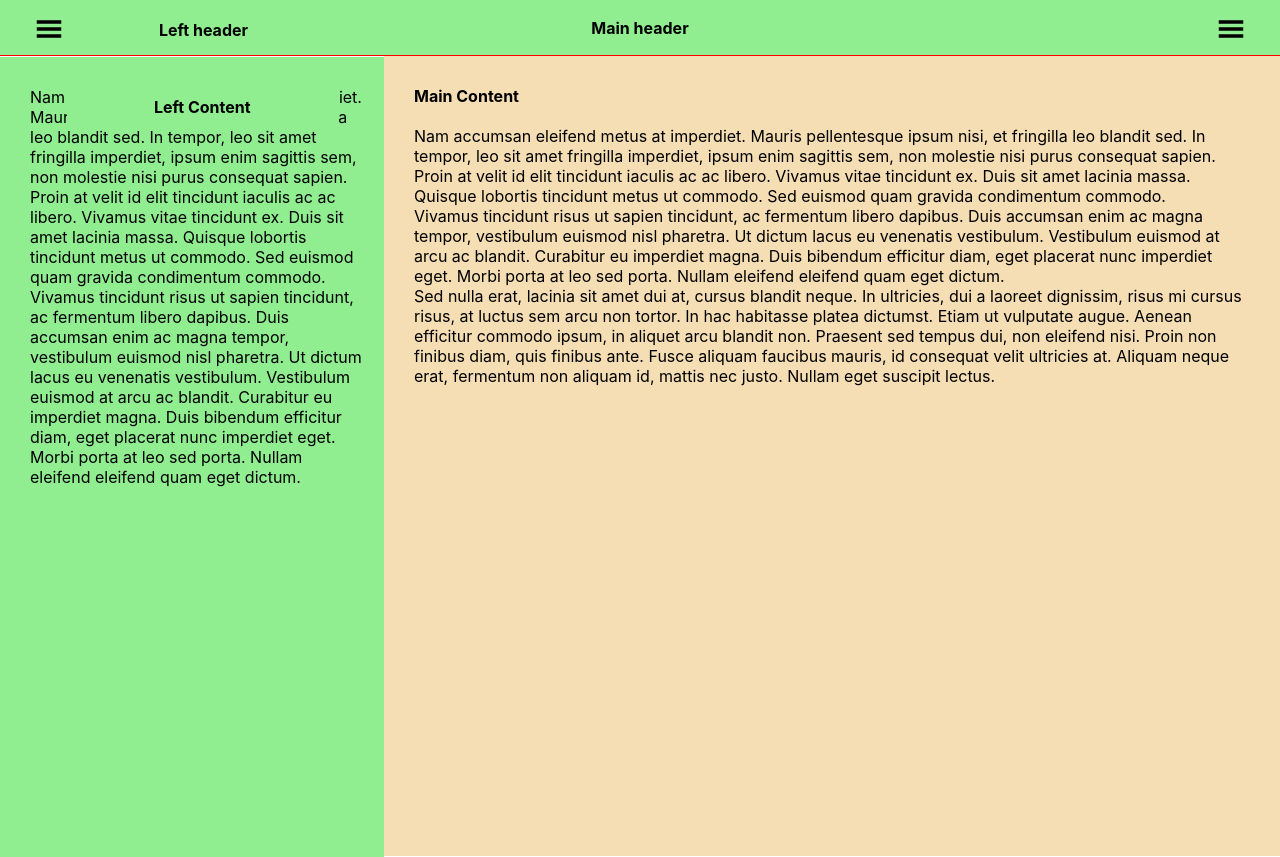
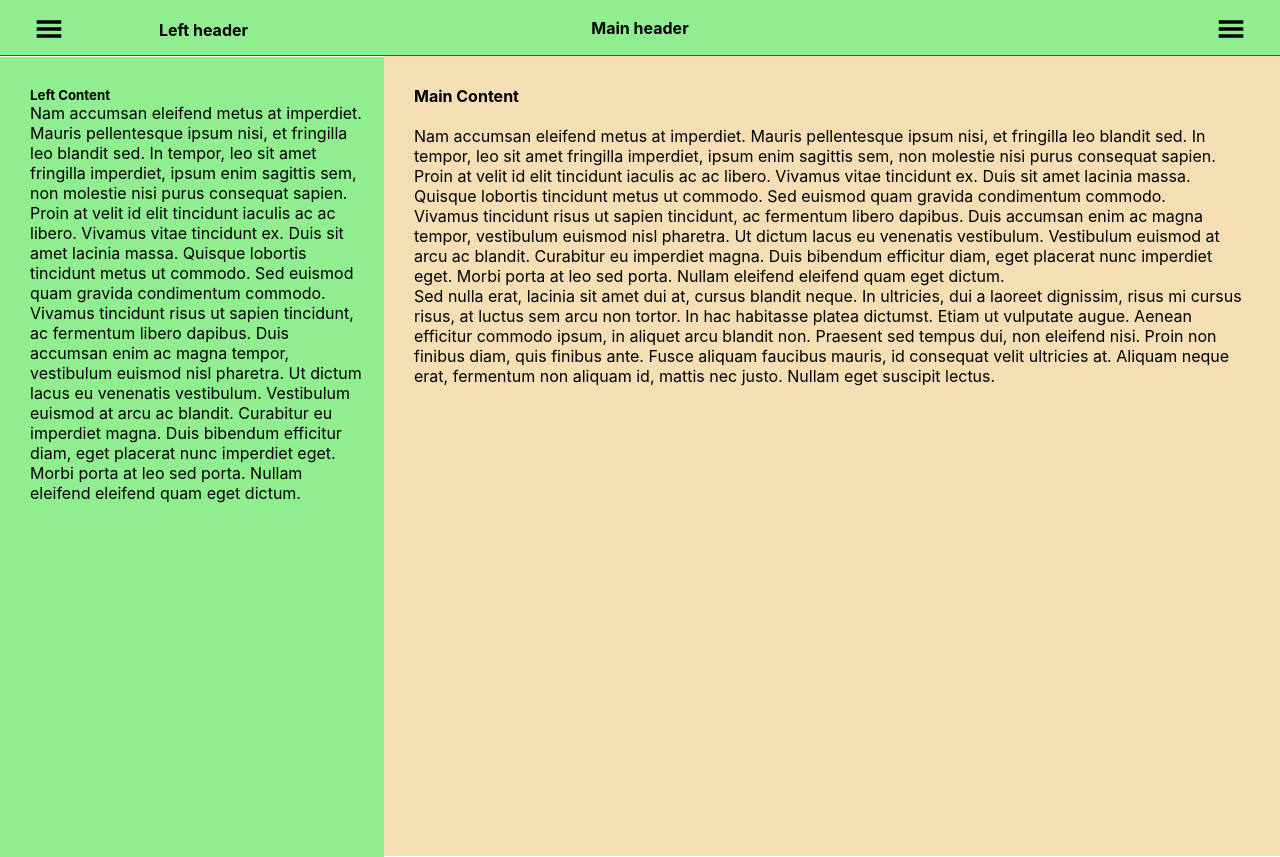
Before and after one commit to Zaibi727/Collection-of-Designs, a React (Create React App) app: page / in a window 1280 px wide. Both pictures are taken after a click on the button 49 px from the left and 32 px from the top of the page. Built offline with nearby package versions, Linux system fonts and the light colour scheme.

Commit message:
Update twentySevenMayContainer.jsx

```diff
--- a/src/components/twentySevenMay/twentySevenMayContainer.jsx
+++ b/src/components/twentySevenMay/twentySevenMayContainer.jsx
@@ -110,7 +110,7 @@ class TwentySevenMayContainer extends React.Component{
                              <h4>Left header</h4>
 
                             <div>
-                               <h4>Left Content</h4>
+                               <h5>Left Content</h5>
                                <p>
                                Nam accumsan eleifend metus at imperdiet. Mauris pellentesque ipsum nisi, et fringilla leo blandit sed. In tempor, leo sit amet fringilla imperdiet, ipsum enim sagittis sem, non molestie nisi purus consequat sapien. Proin at velit id elit tincidunt iaculis ac ac libero. Vivamus vitae tincidunt ex. Duis sit amet lacinia massa. Quisque lobortis tincidunt metus ut commodo. Sed euismod quam gravida condimentum commodo.
                                 Vivamus tincidunt risus ut sapien tincidunt, ac fermentum libero dapibus. Duis accumsan enim ac magna tempor, vestibulum euismod nisl pharetra. Ut dictum lacus eu venenatis vestibulum. Vestibulum euismod at arcu ac blandit. Curabitur eu imperdiet magna. Duis bibendum efficitur diam, eget placerat nunc imperdiet eget. Morbi porta at leo sed porta. Nullam eleifend eleifend quam eget dictum.
@@ -129,7 +129,7 @@ class TwentySevenMayContainer extends React.Component{
                              <h4>Right header</h4>
 
                              <div>
-                               <h4>Right Content</h4>
+                               <h5>Right Content</h5>
                                <p>
                                Nam accumsan eleifend metus at imperdiet. Mauris pellentesque ipsum nisi, et fringilla leo blandit sed. In tempor, leo sit amet fringilla imperdiet, ipsum enim sagittis sem, non molestie nisi purus consequat sapien. Proin at velit id elit tincidunt iaculis ac ac libero. Vivamus vitae tincidunt ex. Duis sit amet lacinia massa. Quisque lobortis tincidunt metus ut commodo. Sed euismod quam gravida condimentum commodo.
                                 Vivamus tincidunt risus ut sapien tincidunt, ac fermentum libero dapibus. Duis accumsan enim ac magna tempor, vestibulum euismod nisl pharetra. Ut dictum lacus eu venenatis vestibulum. Vestibulum euismod at arcu ac blandit. Curabitur eu imperdiet magna. Duis bibendum efficitur diam, eget placerat nunc imperdiet eget. Morbi porta at leo sed porta. Nullam eleifend eleifend quam eget dictum.
```
